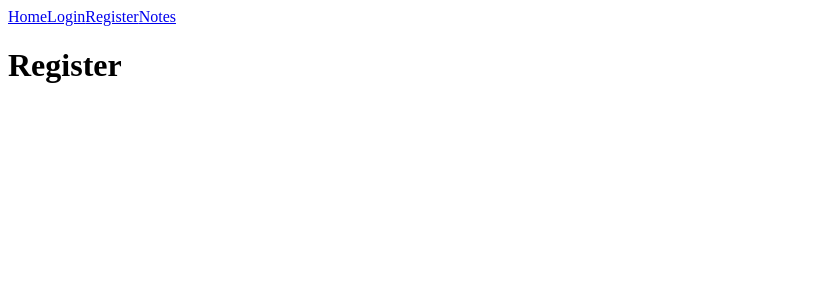
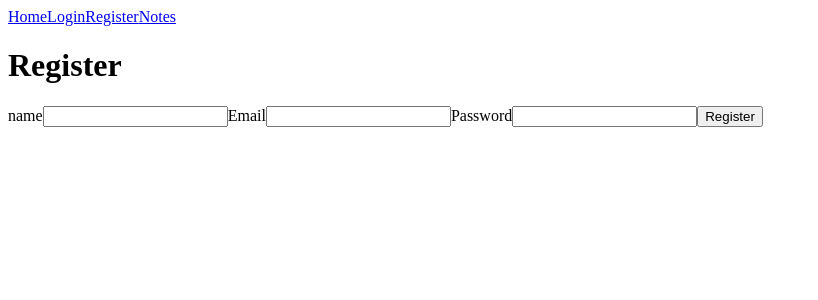
Before and after one commit to danikincs/notes-vim, a React (Vite) app: page /register in a window 1280 px wide. Shown: the top 300 px of the page, without its empty margins (0-818 px from the left). Built offline with nearby package versions, Linux system fonts and the light colour scheme.

Commit message:
Add register form

```diff
--- a/src/routes/register.tsx
+++ b/src/routes/register.tsx
@@ -1,3 +1,4 @@
+import { useForm } from "@tanstack/react-form"
 import { createFileRoute } from "@tanstack/react-router"
 
 export const Route = createFileRoute("/register")({
@@ -5,5 +6,69 @@ export const Route = createFileRoute("/register")({
 })
 
 function RegisterPage() {
-    return <h1>Register</h1>
+    const form = useForm({
+        defaultValues: {
+            name: "",
+            email: "",
+            password: "",
+        },
+        onSubmit: ({ value }) => {
+            console.log(value)
+        },
+    })
+
+    return (
+        <main>
+            <h1>Register</h1>
+
+            <form
+                onSubmit={(event) => {
+                    event.preventDefault()
+                    form.handleSubmit()
+                }}
+            >
+                <form.Field name="name">
+                    {(field) => (
+                        <label>
+                            name
+                            <input
+                                value={field.state.value}
+                                onChange={(event) =>
+                                    field.handleChange(event.target.value)
+                                }
+                            />
+                        </label>
+                    )}
+                </form.Field>
+                <form.Field name="email">
+                    {(field) => (
+                        <label>
+                            Email
+                            <input
+                                value={field.state.value}
+                                onChange={(event) =>
+                                    field.handleChange(event.target.value)
+                                }
+                            />
+                        </label>
+                    )}
+                </form.Field>
+                <form.Field name="password">
+                    {(field) => (
+                        <label>
+                            Password
+                            <input
+                                type="password"
+                                value={field.state.value}
+                                onChange={(event) =>
+                                    field.handleChange(event.target.value)
+                                }
+                            />
+                        </label>
+                    )}
+                </form.Field>
+                <button type="submit">Register</button>
+            </form>
+        </main>
+    )
 }
```
